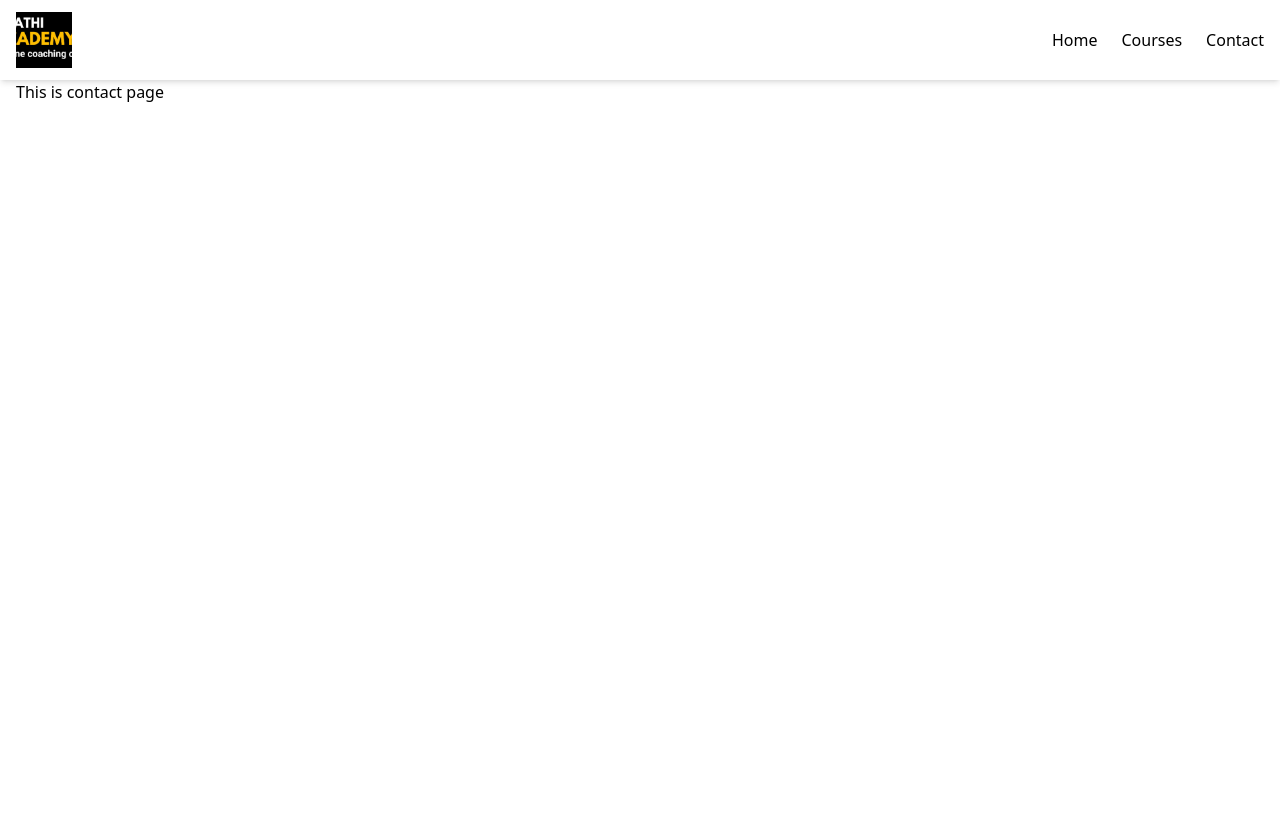
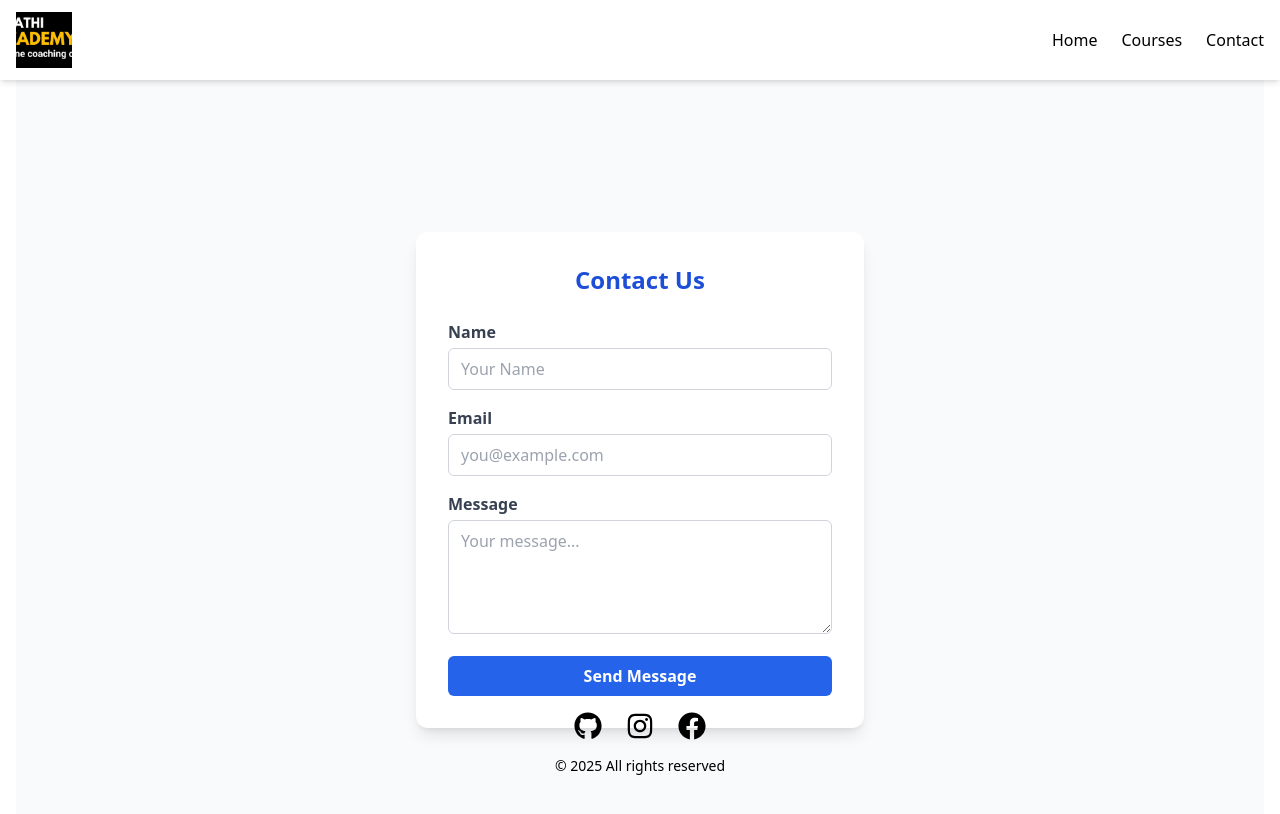
Before and after one commit to HarithaKadali9/online-academy, a React (Vite) app: page /contact in a window 1280 px wide. Shown: the top 814 px of the page. Built offline with nearby package versions, Linux system fonts and the light colour scheme.

Commit message:
created contact page

```diff
--- a/package.json
+++ b/package.json
@@ -12,6 +12,7 @@
     "lucide-react": "^0.503.0",
     "react": "^19.0.0",
     "react-dom": "^19.0.0",
+    "react-icons": "^5.5.0",
     "react-router-dom": "^7.5.1"
   },
   "devDependencies": {
--- a/src/App.jsx
+++ b/src/App.jsx
@@ -4,6 +4,7 @@ import Header from './components/Header';
 import Body from './components/Body';
 import Courses from './components/Courses';
 import Contact from './components/Contact';
+import Footer from './components/Footer';
 
 const App = () => {
   return (
@@ -16,6 +17,7 @@ const App = () => {
           <Route path="/contact" element={<Contact />} />
         </Routes>
       </div>
+      <Footer/>
     </Router>
   );
 };
--- a/src/components/Contact.jsx
+++ b/src/components/Contact.jsx
@@ -1,11 +1,48 @@
-import React from 'react'
+import React from 'react';
 
 const Contact = () => {
   return (
-    <div>
-      This is contact page
+    <div className="min-h-screen flex items-center justify-center bg-gray-50 px-4 py-10">
+      <div className="max-w-md w-full bg-white rounded-xl shadow-lg p-8">
+        <h2 className="text-2xl font-bold text-center text-blue-700 mb-6">Contact Us</h2>
+        <form className="space-y-4">
+          <div>
+            <label className="block text-gray-700 font-semibold mb-1" htmlFor="name">Name</label>
+            <input
+              type="text"
+              id="name"
+              className="w-full border border-gray-300 rounded-md px-3 py-2 focus:outline-none focus:ring-2 focus:ring-blue-400"
+              placeholder="Your Name"
+            />
+          </div>
+          <div>
+            <label className="block text-gray-700 font-semibold mb-1" htmlFor="email">Email</label>
+            <input
+              type="email"
+              id="email"
+              className="w-full border border-gray-300 rounded-md px-3 py-2 focus:outline-none focus:ring-2 focus:ring-blue-400"
+              placeholder="you@example.com"
+            />
+          </div>
+          <div>
+            <label className="block text-gray-700 font-semibold mb-1" htmlFor="message">Message</label>
+            <textarea
+              id="message"
+              rows="4"
+              className="w-full border border-gray-300 rounded-md px-3 py-2 focus:outline-none focus:ring-2 focus:ring-blue-400"
+              placeholder="Your message..."
+            ></textarea>
+          </div>
+          <button
+            type="submit"
+            className="w-full bg-blue-600 text-white font-semibold py-2 px-4 rounded-md hover:bg-blue-700 transition duration-300"
+          >
+            Send Message
+          </button>
+        </form>
+      </div>
     </div>
-  )
-}
+  );
+};
 
-export default Contact
+export default Contact;
--- /dev/null
+++ b/src/components/Footer.jsx
@@ -0,0 +1,27 @@
+import React from 'react';
+import { FaGithub, FaFacebook, FaInstagram } from 'react-icons/fa';
+
+function Footer() {
+  const currentYear = new Date().getFullYear();
+
+  return (
+    <div className='w-full fixed bottom-0 left-0 z-50'>
+      <div className='max-w-[1200px] mx-auto flex flex-col items-center justify-center py-6 space-y-4'>
+        <div className='flex space-x-6'>
+          <a href="https://github.com/HarithaKadali9" target="_blank" rel="noopener noreferrer">
+            <FaGithub size={28} className="hover:text-gray-400 transition duration-300" />
+          </a>
+          <a href="https://www.instagram.com/haritha.kadali" target="_blank" rel="noopener noreferrer">
+            <FaInstagram size={28} className="hover:text-pink-400 transition duration-300" />
+          </a>
+          <a href="https://www.facebook.com/profile.php?id=100089723662522" target="_blank" rel="noopener noreferrer">
+            <FaFacebook size={28} className="hover:text-blue-400 transition duration-300" />
+          </a>
+        </div>
+        <p className='text-sm'>&copy; {currentYear} All rights reserved</p>
+      </div>
+    </div>
+  );
+}
+
+export default Footer;
```
Also changed, not shown: 1 other file (tests, documents, lock files or other folders).
